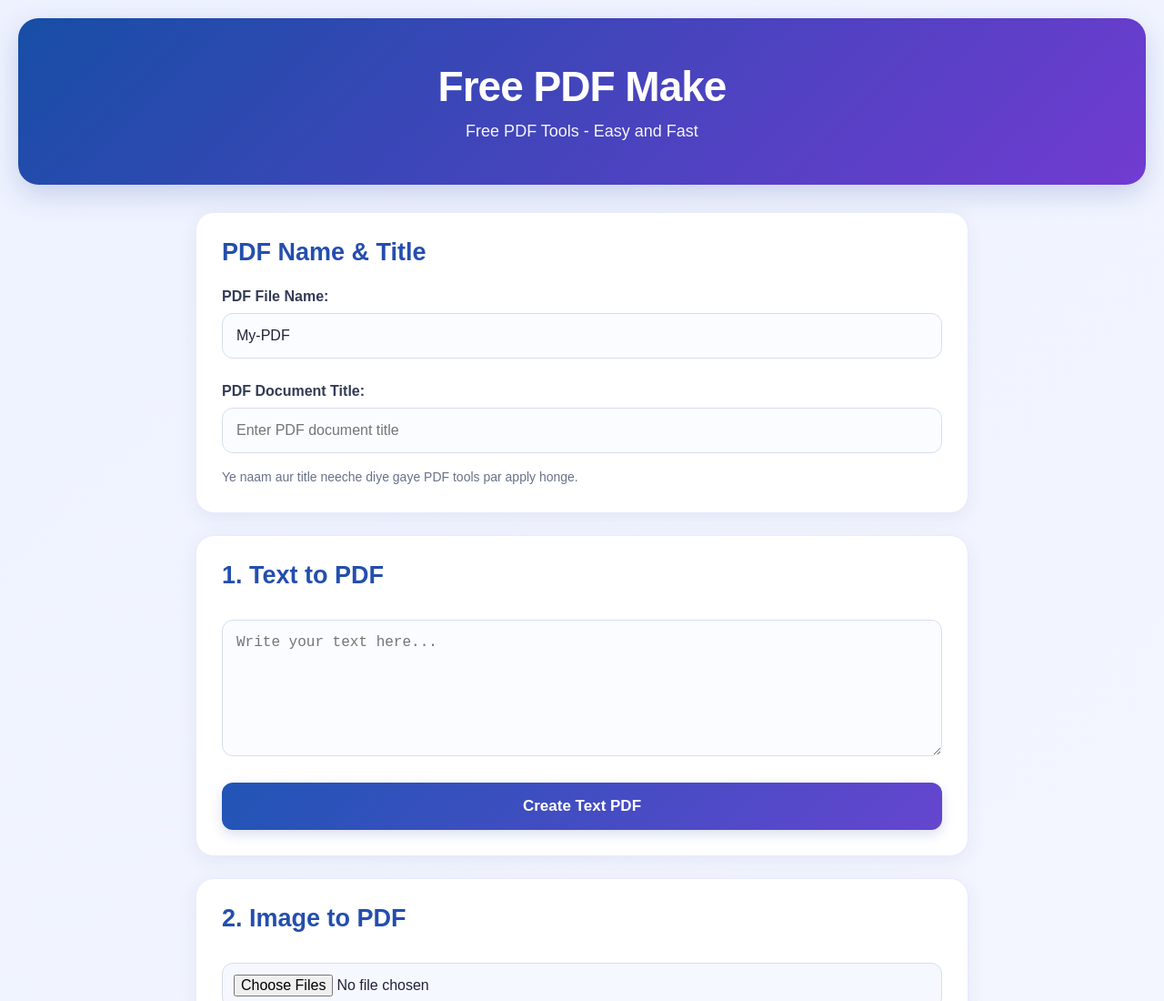
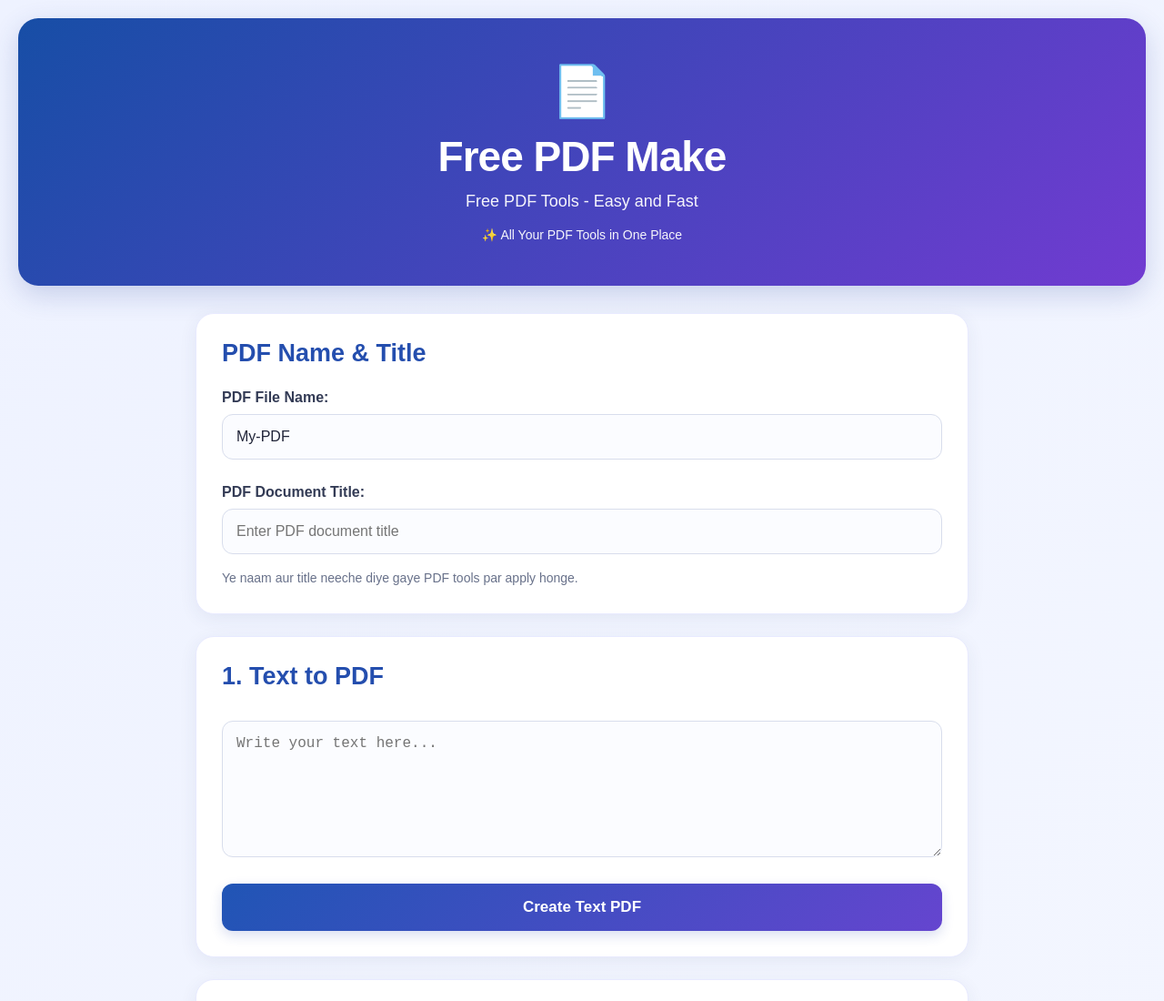
Before and after one commit to piyushgujjar-9t6b/free-pdf-make, a plain HTML site: page index.html in a window 1280 px wide. Shown: the top 1100 px of the page at 91% size. Drawn offline with nearby package versions, Linux system fonts and the light colour scheme; a script that the page names is missing.

Commit message:
Update index.html

```diff
--- a/index.html
+++ b/index.html
@@ -184,8 +184,12 @@ footer {
 <body>
 
 <header>
+  <div style="font-size:55px; margin-bottom:12px;">📄</div>
   <h1>Free PDF Make</h1>
   <p>Free PDF Tools - Easy and Fast</p>
+  <p style="font-size:14px; margin-top:18px;">
+    ✨ All Your PDF Tools in One Place
+  </p>
 </header>
 
 <main class="container">
```
